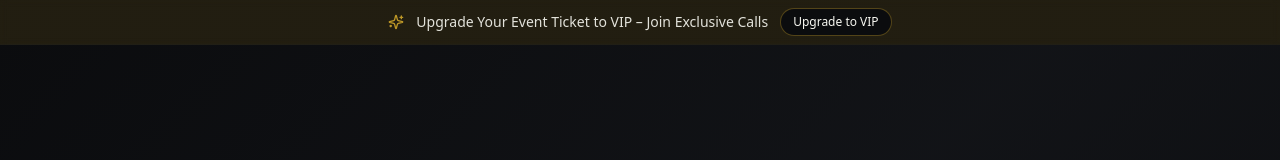
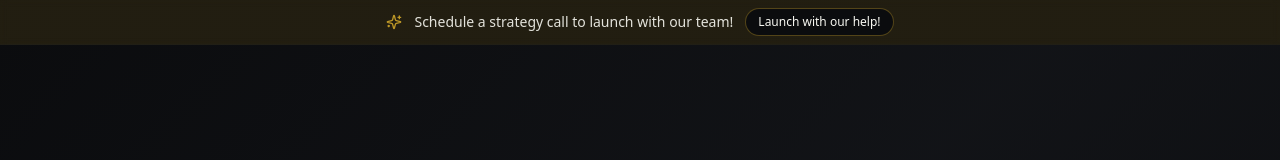
Before and after one commit to CharlesRomer/goshen-launch-guide, a React (Vite) app: page / in a window 1280 px wide. Shown: the top 160 px of the page. Built offline with nearby package versions, Linux system fonts and the light colour scheme.

Commit message:
Visual edit in Lovable

```diff
--- a/src/components/VIPBanner.tsx
+++ b/src/components/VIPBanner.tsx
@@ -4,12 +4,9 @@ const VIPBanner = () => {
   return <div className="w-full bg-gradient-to-r from-primary/10 to-accent/10 border-b border-border/20 backdrop-blur-sm">
       <div className="container mx-auto px-4 py-2 flex items-center justify-center gap-3 text-sm">
         <Sparkles className="h-4 w-4 text-primary animate-pulse" />
-        <span className="text-foreground/90 font-medium">Upgrade Your Event Ticket to VIP – Join Exclusive Calls
-      </span>
+        <span className="text-foreground/90 font-medium">Schedule a strategy call to launch with our team!</span>
         <Button size="sm" variant="outline" className="h-7 px-3 text-xs border-primary/30 hover:bg-primary/10 hover:border-primary/50" asChild>
-          <a href="https://go.goshenites.com/ZWw7KR" target="_blank" rel="noopener noreferrer">
-            Upgrade to VIP
-          </a>
+          <a href="https://go.goshenites.com/ZWw7KR" target="_blank" rel="noopener noreferrer">Launch with our help!</a>
         </Button>
       </div>
     </div>;
```
